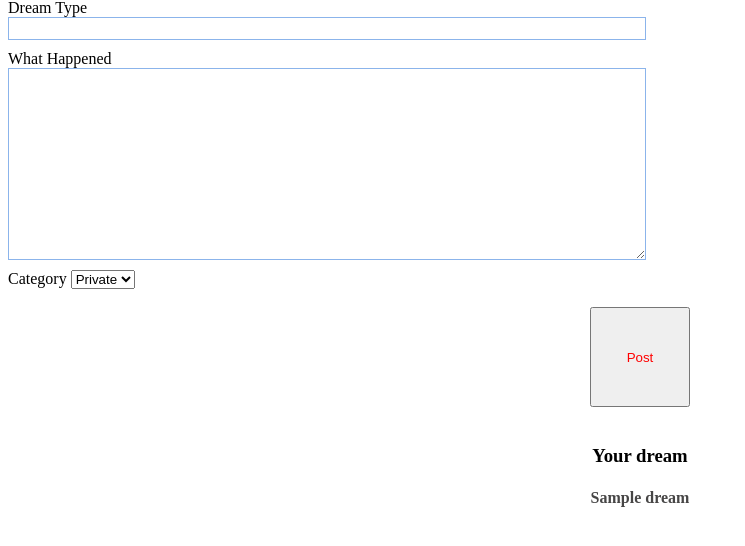
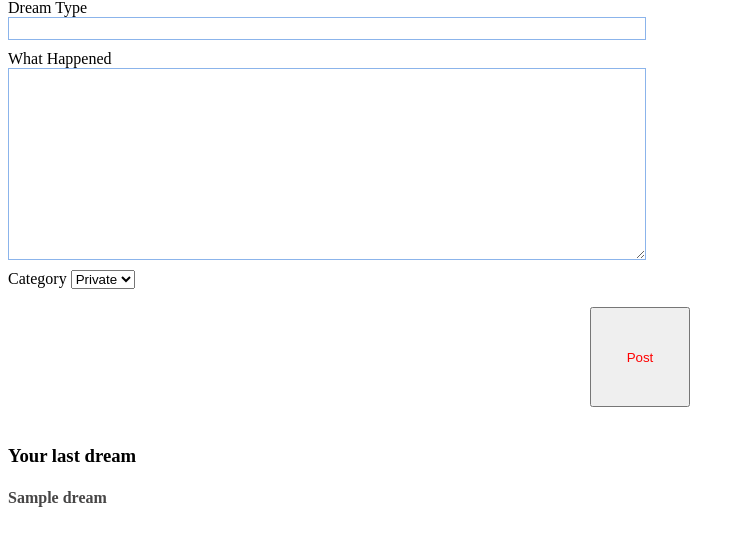
Before and after one commit to rudrapakav58/dreamland, a Flask app: template templates/dream_post.html in a window 1280 px wide. Shown: the part 140-686 px from the top of the page, without its empty margins (0-745 px from the left). Run offline with Flask 2, Linux system fonts and the light colour scheme; the template is opened without the code that fills it: most values are stand-ins (such as "Sample title", 1, 10 or a date in 2020); some libraries are stand-ins or nearby versions.

Commit message:
add more stuff in html

```diff
--- a/templates/dream_post.html
+++ b/templates/dream_post.html
@@ -59,6 +59,6 @@
   </form>
 
 </div><br/><h2 style="text-align:center;color:red">{{msg}}</h2>
-<h3 style="text-align:center;">Your dream</h3>
-<h4 style="text-align:center;color:#474646">{{dream}}</h4>
+<h3 >Your last dream</h3>
+<h4 style="color:#474646">{{dream}}</h4>
 </body></html>
```
